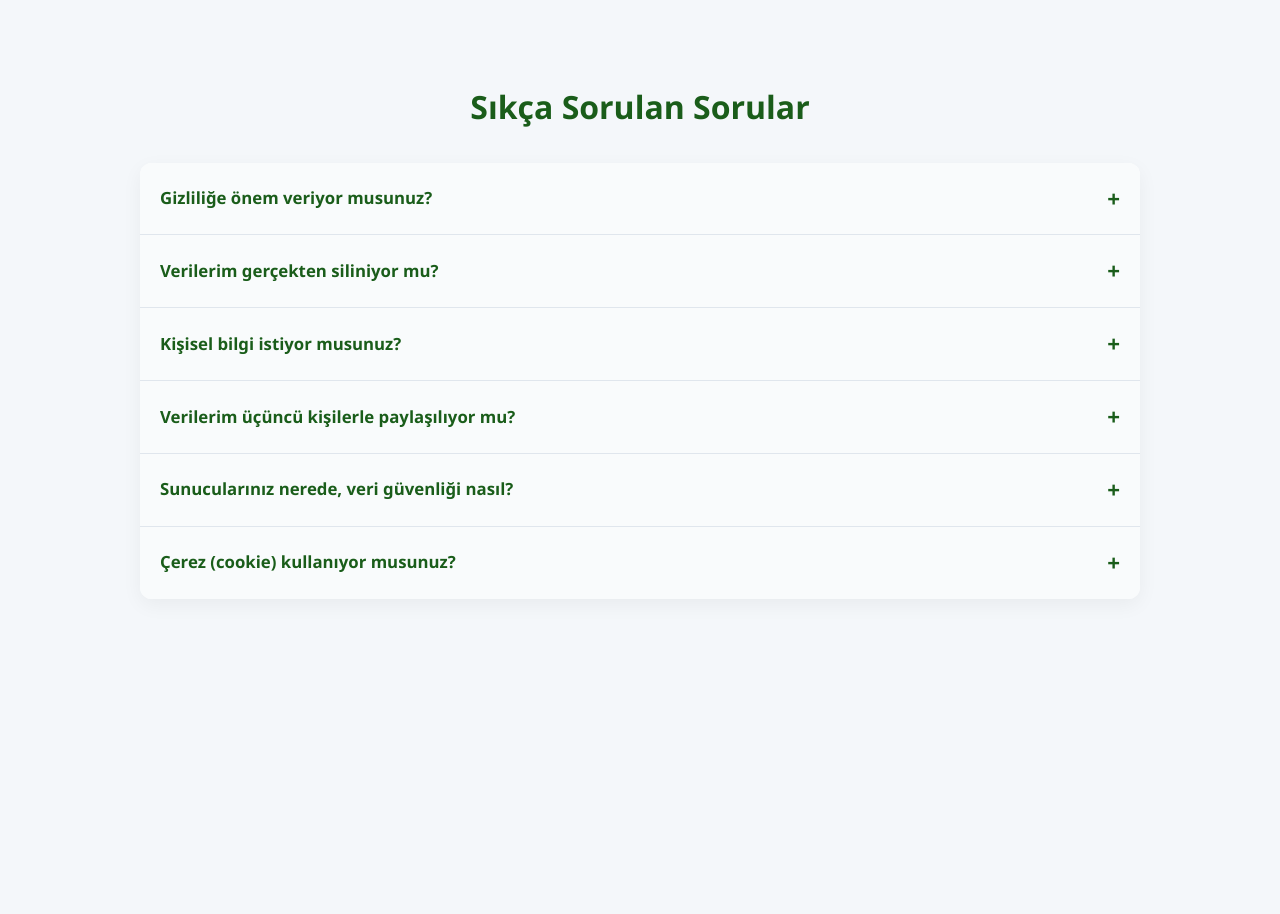
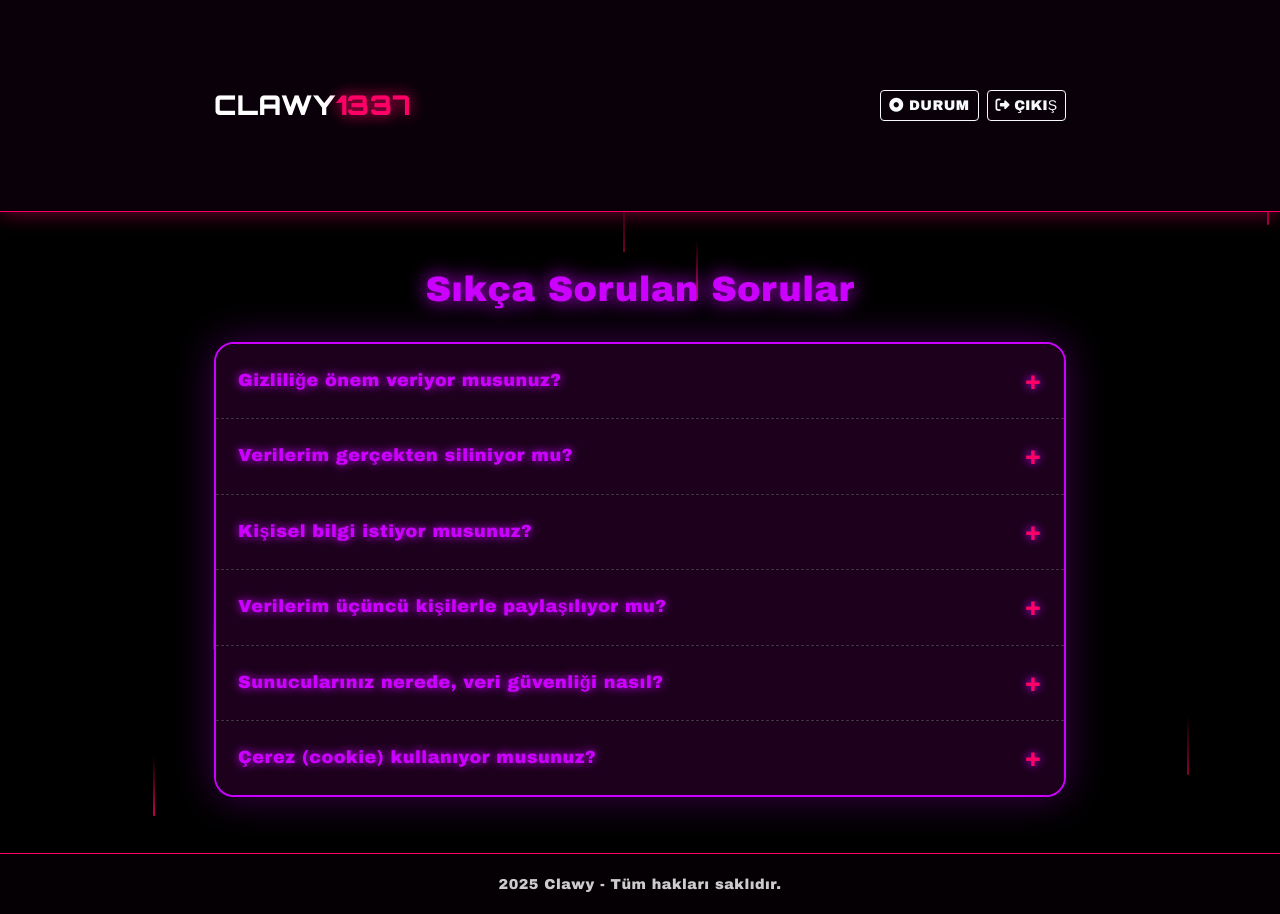
Before and after one commit to clawy1337/clawy-vercel, a website: page index.html in a window 1280 px wide. Before the commit the page ends 800 px from the top, so only its background shows below. Drawn offline with nearby package versions, Linux system fonts and the light colour scheme.

Commit message:
Update index.html

```diff
--- a/index.html
+++ b/index.html
@@ -3,41 +3,104 @@
 <head>
   <meta charset="UTF-8" />
   <meta name="viewport" content="width=device-width, initial-scale=1.0"/>
-  <title>Ana Sayfa</title>
+  <title>Sıkça Sorulan Sorular • Clawy1337</title>
+  <link href="https://cdn.jsdelivr.net/npm/bootstrap@5.3.3/dist/css/bootstrap.min.css" rel="stylesheet"/>
+  <link href="https://cdnjs.cloudflare.com/ajax/libs/font-awesome/6.5.0/css/all.min.css" rel="stylesheet"/>
+  <link href="https://fonts.googleapis.com/css2?family=Orbitron:wght@900&display=swap" rel="stylesheet"/>
   <style>
-    /* Genel Stil */
+    :root {
+        --bg: #000000;
+        --text: #ffffff;
+        --neon-green: #00ff88;
+        --neon-red: #ff0066;
+        --neon-purple: #cc00ff;
+        --neon-yellow: #ffff66;
+        --glow-green: 0 0 30px rgba(0, 255, 136, 0.9);
+        --glow-red: 0 0 30px rgba(255, 0, 102, 0.9);
+        --glow-purple: 0 0 35px rgba(204, 0, 255, 0.7);
+        --glow-yellow: 0 0 25px rgba(255, 255, 102, 0.8);
+    }
+    * { margin: 0; padding: 0; box-sizing: border-box; }
     body {
-      font-family: 'Segoe UI', Tahoma, Geneva, Verdana, sans-serif;
-      background: #f4f7fa;
-      color: #333;
-      margin: 0;
-      padding: 0;
-      line-height: 1.6;
+        background: var(--bg);
+        color: var(--text);
+        font-family: 'Arial Black', 'Helvetica', sans-serif;
+        font-weight: 900;
+        min-height: 100vh;
+        overflow-x: hidden;
+        position: relative;
+        letter-spacing: 0.5px;
+    }
+
+    /* KIRMIZI YAĞMUR */
+    .rain {
+        position: fixed;
+        top: 0; left: 0;
+        width: 100%; height: 100%;
+        pointer-events: none;
+        z-index: 0;
+    }
+    .drop {
+        position: absolute;
+        width: 2px;
+        height: 60px;
+        background: linear-gradient(transparent, var(--neon-red));
+        opacity: 0.6;
+        animation: fall linear infinite;
+    }
+    @keyframes fall {
+        0% { transform: translateY(-100vh); }
+        100% { transform: translateY(100vh); }
+    }
+
+    header {
+        background: rgba(10, 0, 10, 0.95);
+        backdrop-filter: blur(15px);
+        padding: 1rem 0;
+        position: sticky;
+        top: 0;
+        z-index: 100;
+        border-bottom: 1px solid var(--neon-red);
+        box-shadow: 0 0 20px rgba(255, 0, 102, 0.5);
+    }
+    .navbar-brand {
+        font-family: 'Orbitron', sans-serif;
+        color: var(--text) !important;
+        font-weight: 900;
+        font-size: 1.7rem;
+    }
+    .navbar-brand span {
+        color: var(--neon-red);
+        text-shadow: 0 0 15px var(--neon-red);
     }
 
     .container {
-      max-width: 1000px;
-      margin: 40px auto;
-      padding: 20px;
+        max-width: 900px;
+        margin: 2rem auto;
+        padding: 1.5rem;
+        position: relative;
+        z-index: 1;
     }
 
     h1 {
         text-align: center;
-      color: #1a5d1a;
-      margin-bottom: 30px;
-      font-size: 2rem;
+        color: var(--neon-purple);
+        margin-bottom: 2rem;
+        font-size: 2.2rem;
+        text-shadow: 0 0 20px var(--neon-purple);
     }
 
-    /* SSS Bölümü */
     .faq-section {
-      background: white;
-      border-radius: 12px;
-      box-shadow: 0 6px 20px rgba(0,0,0,0.05);
+        background: rgba(20, 0, 20, 0.95);
+        border: 2px solid var(--neon-purple);
+        border-radius: 20px;
         overflow: hidden;
+        box-shadow: 0 0 40px rgba(204, 0, 255, 0.3);
+        backdrop-filter: blur(10px);
     }
 
     .faq-item {
-      border-bottom: 1px solid #e0e6ed;
+        border-bottom: 1px dashed rgba(255,255,255,0.2);
     }
 
     .faq-item:last-child {
@@ -45,26 +108,28 @@
     }
 
     .faq-question {
-      padding: 18px 20px;
-      background: #f9fbfc;
+        padding: 18px 22px;
+        background: rgba(30, 0, 30, 0.8);
         cursor: pointer;
-      font-weight: 600;
-      color: #1a5d1a;
+        font-weight: 900;
+        color: var(--neon-purple);
         display: flex;
         justify-content: space-between;
         align-items: center;
-      transition: background 0.3s;
-      font-size: 1.05rem;
+        transition: all 0.3s;
+        font-size: 1.1rem;
+        text-shadow: 0 0 10px var(--neon-purple);
     }
 
     .faq-question:hover {
-      background: #eef5ee;
+        background: rgba(40, 0, 40, 0.9);
+        color: #ff99ff;
     }
 
     .faq-question::after {
         content: '+';
-      font-size: 1.4rem;
-      color: #1a5d1a;
+        font-size: 1.6rem;
+        color: var(--neon-red);
         transition: transform 0.3s;
     }
 
@@ -76,23 +141,35 @@
     .faq-answer {
         max-height: 0;
         overflow: hidden;
-      padding: 0 20px;
-      background: #ffffff;
+        padding: 0 22px;
+        background: rgba(15, 0, 15, 0.95);
         transition: max-height 0.4s ease, padding 0.4s ease;
         font-size: 0.98rem;
-      color: #444;
+        color: #ddd;
+        line-height: 1.7;
     }
 
     .faq-item.active .faq-answer {
-      max-height: 200px; /* Yeterli yükseklik */
-      padding: 18px 20px;
+        max-height: 300px;
+        padding: 20px 22px;
     }
 
-    /* Mobil Uyum */
+    footer {
+        background: rgba(5,0,5,0.95);
+        padding: 1.2rem;
+        text-align: center;
+        font-size: 0.9rem;
+        color: #ccc;
+        border-top: 1px solid var(--neon-red);
+        font-weight: 900;
+        position: relative;
+        z-index: 1;
+    }
+
     @media (max-width: 600px) {
         .faq-question {
             font-size: 1rem;
-        padding: 15px;
+            padding: 15px 18px;
         }
         .faq-answer {
             font-size: 0.94rem;
@@ -102,12 +179,29 @@
 </head>
 <body>
 
+    <!-- KIRMIZI YAĞMUR -->
+    <div class="rain" id="rain"></div>
+
+    <header>
+        <div class="container">
+            <nav class="navbar navbar-expand-lg">
+                <a class="navbar-brand" href="durum.html">CLAWY<span>1337</span></a>
+                <div class="ms-auto d-flex align-items-center">
+                    <a href="durum.html" class="btn btn-outline-light btn-sm me-2">
+                        <i class="fas fa-circle-dot"></i> DURUM
+                    </a>
+                    <button onclick="logout()" class="btn btn-outline-light btn-sm">
+                        <i class="fas fa-sign-out-alt"></i> ÇIKIŞ
+                    </button>
+                </div>
+            </nav>
+        </div>
+    </header>
+
     <div class="container">
         <h1>Sıkça Sorulan Sorular</h1>
 
         <div class="faq-section">
-
-      <!-- 1 -->
             <div class="faq-item">
                 <div class="faq-question">Gizliliğe önem veriyor musunuz?</div>
                 <div class="faq-answer">
@@ -115,7 +209,6 @@
                 </div>
             </div>
 
-      <!-- 2 -->
             <div class="faq-item">
                 <div class="faq-question">Verilerim gerçekten siliniyor mu?</div>
                 <div class="faq-answer">
@@ -123,7 +216,6 @@
                 </div>
             </div>
 
-      <!-- 3 (Eski 4) -->
             <div class="faq-item">
                 <div class="faq-question">Kişisel bilgi istiyor musunuz?</div>
                 <div class="faq-answer">
@@ -131,7 +223,6 @@
                 </div>
             </div>
 
-      <!-- 4 (Eski 5) -->
             <div class="faq-item">
                 <div class="faq-question">Verilerim üçüncü kişilerle paylaşılıyor mu?</div>
                 <div class="faq-answer">
@@ -139,7 +230,6 @@
                 </div>
             </div>
 
-      <!-- 5 (Eski 7) -->
             <div class="faq-item">
                 <div class="faq-question">Sunucularınız nerede, veri güvenliği nasıl?</div>
                 <div class="faq-answer">
@@ -147,36 +237,46 @@
                 </div>
             </div>
 
-      <!-- 6 (Eski 9) -->
             <div class="faq-item">
                 <div class="faq-question">Çerez (cookie) kullanıyor musunuz?</div>
                 <div class="faq-answer">
                     Sadece <strong>oturum çerezi</strong> kullanıyoruz, o da çıkışta siliniyor. Kalıcı çerez, izleme çerezi <strong>yok</strong>.
                 </div>
             </div>
-
         </div>
     </div>
 
-  <!-- Accordion JS -->
+    <footer>
+        2025 Clawy - Tüm hakları saklıdır.
+    </footer>
+
+    <!-- auth.js -->
+    <script src="auth.js" defer></script>
+
+    <!-- Yağmur + Accordion -->
     <script>
+        // Yağmur
+        const rainContainer = document.getElementById('rain');
+        const createDrop = () => {
+            const drop = document.createElement('div');
+            drop.classList.add('drop');
+            drop.style.left = Math.random() * 100 + 'vw';
+            drop.style.animationDuration = Math.random() * 0.8 + 0.4 + 's';
+            drop.style.opacity = Math.random() * 0.5 + 0.3;
+            rainContainer.appendChild(drop);
+            setTimeout(() => drop.remove(), 2000);
+        };
+        setInterval(createDrop, 70);
+
+        // Accordion
         document.querySelectorAll('.faq-question').forEach(item => {
             item.addEventListener('click', () => {
                 const parent = item.parentElement;
                 const isActive = parent.classList.contains('active');
-
-        // Tümünü kapat
-        document.querySelectorAll('.faq-item').forEach(el => {
-          el.classList.remove('active');
-        });
-
-        // Sadece tıklanan açılsın (isteğe göre hepsi açık kalabilir)
-        if (!isActive) {
-          parent.classList.add('active');
-        }
+                document.querySelectorAll('.faq-item').forEach(el => el.classList.remove('active'));
+                if (!isActive) parent.classList.add('active');
             });
         });
     </script>
-
 </body>
 </html>
```
Lines whose indentation alone changed are shown as unchanged.
